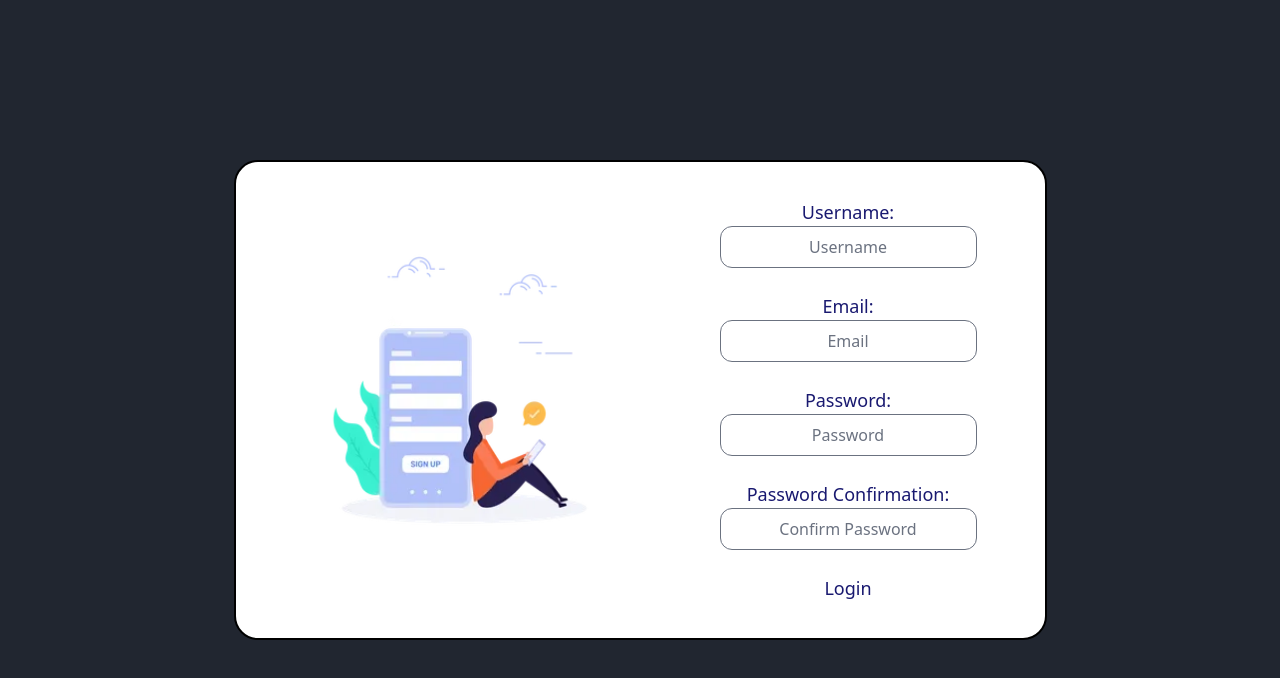
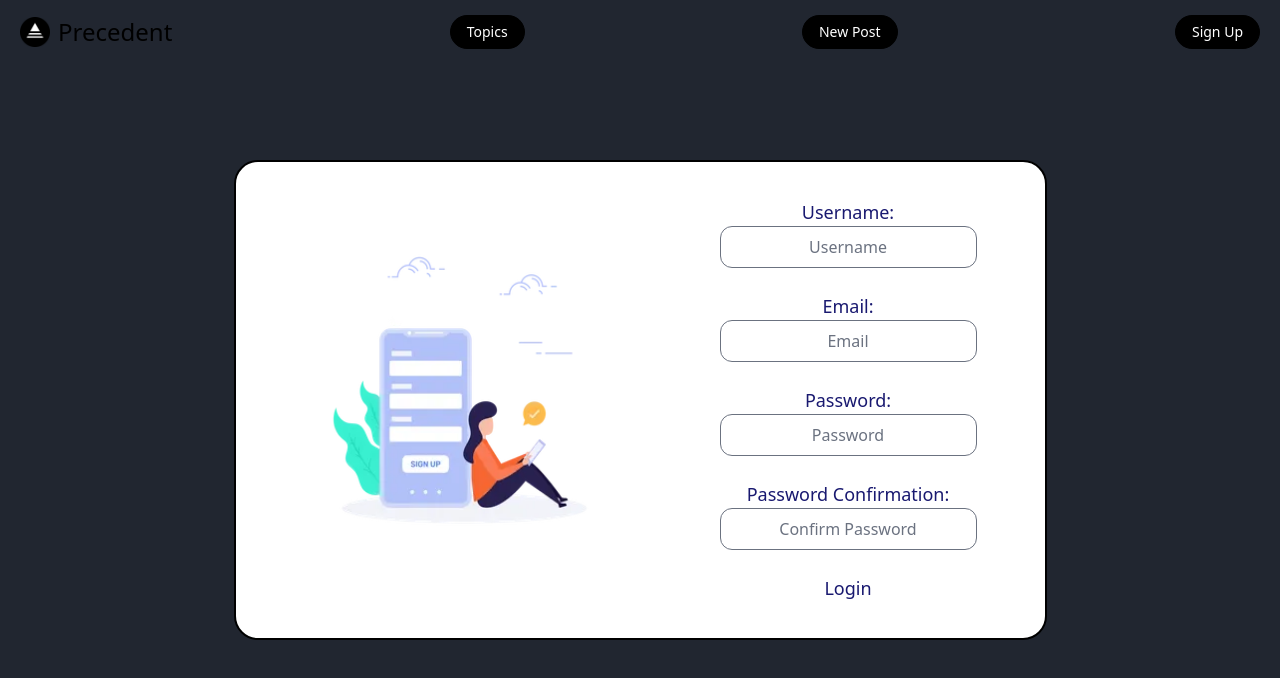
Before and after one commit to Ved204/anonymous, a Next.js app: page /SignUp in a window 1280 px wide. Shown: the top 678 px of the page. Built offline with nearby package versions, Linux system fonts and the light colour scheme.

Commit message:
NavBar Changes - Kev

```diff
--- a/app/layout.tsx
+++ b/app/layout.tsx
@@ -22,7 +22,7 @@ export default async function RootLayout({
   return (
     <html lang="en">
       <body className={cx(sfPro.variable, inter.variable)}>
-        <div className="fixed h-screen w-full bg-gradient-to-br from-indigo-50 via-white to-cyan-100" />
+        <div className="fixed h-screen w-full bg-gradient-to-br bg-[#212630]" />
         <Suspense fallback="...">
           <Nav />
         </Suspense>
--- a/app/page.tsx
+++ b/app/page.tsx
@@ -25,7 +25,7 @@ export default async function Home() {
 
   return (
     <>
-      <div className="z-10 w-full max-w-xl px-5 xl:px-0">
+      <div className="z-10 w-full max-w-xl px-5 xl:px-0 ">
         <a
           href="https://twitter.com/steventey/status/1613928948915920896"
           target="_blank"
--- a/components/layout/navbar.tsx
+++ b/components/layout/navbar.tsx
@@ -22,7 +22,7 @@ export default function NavBar({ session }: { session: Session | null }) {
         } z-30 transition-all`}
       >
         <div className="mx-5 flex h-16 max-w-screen-xl items-center justify-between w-full">
-          <Link href="/TestFolder" className="flex items-center font-display text-2xl">
+          <Link href="/" className="flex items-center font-display text-2xl">
             <Image
               src="/logo.png"
               alt="Precedent logo"
--- a/pages/CreatePost/index.tsx
+++ b/pages/CreatePost/index.tsx
@@ -1,5 +1,6 @@
 import React from "react"
 import "./../globals.css";
+import Navbar from "./../../components/layout/navbar";
 
 // add selector for threads
 // add tags
@@ -9,6 +10,7 @@ export default function CreatePost() {
     return (
         (
             <div className="bg-[#212630] min-h-screen flex items-center justify-center">
+                 <Navbar session={null}/>
               <div className="container bg-[#161a21] md:w-1/2 p-4 rounded-md shadow-lg">
                 <h1 className="text-xl font-bold text-white mb-4">Create a Post</h1>
                     <form className="space-y-4">
--- a/pages/SignUp/index.tsx
+++ b/pages/SignUp/index.tsx
@@ -1,5 +1,6 @@
 import React from "react"
 import "./../globals.css";
+import Navbar from "./../../components/layout/navbar";
 import signupimg from "./../../public/Signup.png";
 import Image from 'next/image'
 const testimg = "https://png.pngtree.com/png-clipart/20230916/original/pngtree-office-icon-illustration-vector-png-image_12265130.png";
@@ -7,6 +8,7 @@ const testimg = "https://png.pngtree.com/png-clipart/20230916/original/pngtree-o
 export default function SignUp() {
     return (
       <div className="bg-[#212630] h-screen flex items-center justify-center px-5">
+        <Navbar session={null}/>
         <div className="text-center border-2 border-black bg-white rounded-3xl flex overflow-hidden max-w-full h-auto my-auto">
           {/* <img src={testimg} alt="ExampleImage" className="w-full max-w-md h-auto"/> */}
           <Image src={signupimg} alt="ExampleImage" className="w-full max-w-md h-auto"/>
```
